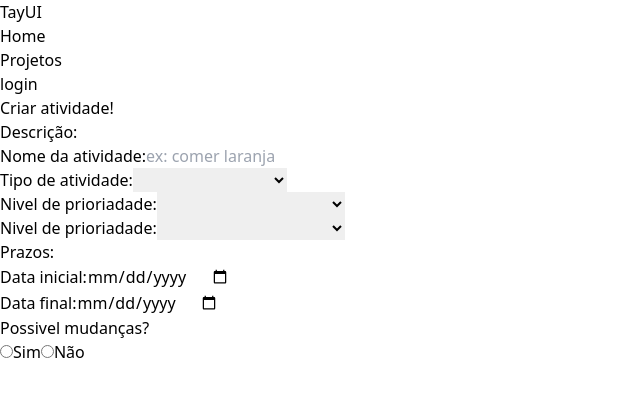
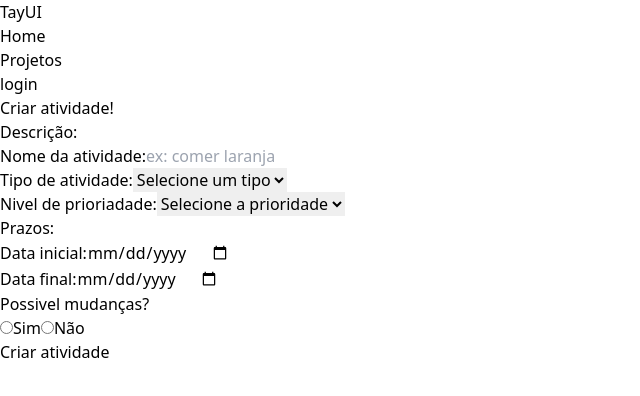
Before and after one commit to Helton-Carlos/tayUI, a Vue app: page /criar-atividade in a window 1280 px wide. Shown: the top 396 px of the page, without its empty margins (0-640 px from the left). Built offline with nearby package versions, Linux system fonts and the light colour scheme; sample sign-in values are in the browser's storage.

Commit message:
fix: changes form

```diff
--- a/src/view/CriarAtividade.vue
+++ b/src/view/CriarAtividade.vue
@@ -1,10 +1,19 @@
 <script setup>
 import TopHeader from "../component/TopHeader.vue";
-import { ref } from "vue";
+import { reactive } from "vue";
 
-const name = ref("");
-const type = ref("Please select one");
-const picked = ref("");
+const form = reactive({
+  title: "",
+  type: "",
+  priority:"",
+  initial:"",
+  end:"",
+  picked:""
+});
+
+function shippmentForm() {
+  console.log(form);
+}
 </script>
 
 <template>
@@ -12,7 +21,7 @@ const picked = ref("");
   <div class="px-4 pt-4 mx-auto">
     <p class="mb-2 text-lg font-bold border-b-2">Criar atividade!</p>
   </div>
-  <div class="flex gap-4 m-4">
+  <form class="flex flex-col gap-4 m-4" @submit.prevent="shippmentForm">
     <div class="w-full p-4 my-2 border-2 rounded shadow-lg bg-write-600">
       <h2 class="font-bold">Descrição:</h2>
       <div>
@@ -20,13 +29,13 @@ const picked = ref("");
         <input
           type="text"
           placeholder="ex: comer laranja"
-          class="w-full border-2 px-2"
-          v-model="name"
+          class="w-full px-2 border-2"
+          v-model="form.title"
         />
       </div>
       <div>
         <label class="font-semibold">Tipo de atividade:</label>
-        <select class="w-full border-2 px-2" v-model="type">
+        <select class="w-full px-2 border-2" v-model="form.type">
           <option disabled value="">Selecione um tipo</option>
           <option>Front-End</option>
           <option>Back-end</option>
@@ -35,17 +44,7 @@ const picked = ref("");
       </div>
       <div>
         <label class="font-semibold">Nivel de prioriadade:</label>
-        <select class="w-full border-2 px-2" v-model="type">
-          <option disabled value="">Selecione a prioridade</option>
-          <option>Normal</option>
-          <option>Prioridade-1</option>
-          <option>Prioridade-2</option>
-          <option>Urgente</option>
-        </select>
-      </div>
-      <div>
-        <label class="font-semibold">Nivel de prioriadade:</label>
-        <select class="w-full border-2 px-2" v-model="type">
+        <select class="w-full px-2 border-2" v-model="form.priority">
           <option disabled value="">Selecione a prioridade</option>
           <option>Normal</option>
           <option>Prioridade-1</option>
@@ -55,24 +54,23 @@ const picked = ref("");
       </div>
     </div>
 
-    <div class="p-4 my-2 border-2 rounded shadow-lg bg-write-600">
+    <div class="flex-col p-4 my-2 border-2 rounded shadow-lg felx bg-write-600">
       <h2 class="font-bold">Prazos:</h2>
       <div>
         <label class="font-semibold">Data inicial:</label>
-        <input type="date" class="w-full border-2 px-2" v-model="initial" />
+        <input type="date" class="w-full px-2 border-2" v-model="form.initial" />
       </div>
       <div>
         <label class="font-semibold">Data final:</label>
-        <input type="date" class="w-full border-2 px-2" v-model="end" />
+        <input type="date" class="w-full px-2 border-2" v-model="form.end" />
       </div>
-      <div>
       <label class="font-semibold">Possivel mudanças?</label>
       <div>
         <input
           type="radio"
           id="sim"
           value="sim"
-            v-model="picked"
+          v-model="form.picked"
           class="px-1"
         />
         <label for="sim" class="px-2">Sim</label>
@@ -81,12 +79,17 @@ const picked = ref("");
           type="radio"
           id="nao"
           value="nao"
-            v-model="picked"
+          v-model="form.picked"
           class="px-2"
         />
         <label for="nao" class="px-1">Não</label>
       </div>
+
+      <input
+        type="submit"
+        value="Criar atividade"
+        class="px-2 py-1 mt-2 text-white bg-indigo-700 rounded btn hover:bg-indigo-900"
+      />
     </div>
-    </div>
-  </div>
+  </form>
 </template>
```
Lines whose indentation alone changed are shown as unchanged.
